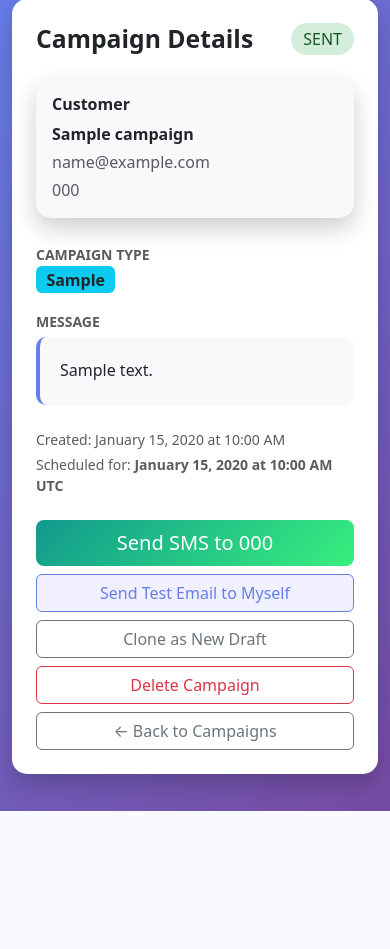
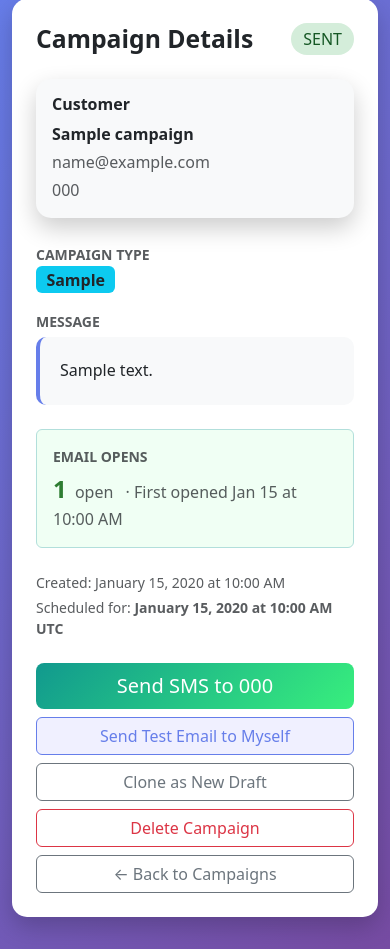
Before and after one commit to VinodVen/growthai, a Flask app: page /campaign/1 in a window 390 px wide. Shown: the part 33-982 px from the top of the page. Before the commit the page ends 844 px from the top, so only its background shows below. Run offline with Flask 3, Linux system fonts and the light colour scheme; the visitor is signed in with stand-in values (Sample User, id 1); tables that the repository leaves empty hold one stand-in row (values such as "Sample post").

Commit message:
Add email open tracking and phone number display
- Track email opens via 1x1 pixel at /track/open/<id>
- Show open count + first-opened time on campaign detail page
- Show open count badge on campaigns list
- Show open count on dashboard recent campaigns
- Show customer phone number on dashboard and campaign cards

Co-Authored-By: Claude Sonnet 4.6 <noreply@anthropic.com>

```diff
--- a/main.py
+++ b/main.py
@@ -140,6 +140,8 @@ class Campaign(db.Model):
     message = db.Column(db.Text, nullable=False)
     status = db.Column(db.String(50), default="draft")
     scheduled_at = db.Column(db.DateTime, nullable=True)
+    open_count = db.Column(db.Integer, default=0)
+    opened_at = db.Column(db.DateTime, nullable=True)
     created_at = db.Column(db.DateTime, default=datetime.utcnow)
 
 class ContactMessage(db.Model):
@@ -160,6 +162,8 @@ with app.app_context():
         "ALTER TABLE businesses ADD COLUMN IF NOT EXISTS website VARCHAR(200)",
         "ALTER TABLE customers ADD COLUMN IF NOT EXISTS unsubscribed BOOLEAN DEFAULT FALSE",
         "ALTER TABLE campaigns ADD COLUMN IF NOT EXISTS scheduled_at TIMESTAMP",
+        "ALTER TABLE campaigns ADD COLUMN IF NOT EXISTS open_count INTEGER DEFAULT 0",
+        "ALTER TABLE campaigns ADD COLUMN IF NOT EXISTS opened_at TIMESTAMP",
     ]
     for sql in migrations:
         try:
@@ -232,7 +236,7 @@ def process_scheduled_campaigns():
     except Exception as e:
         print(f"Scheduler error: {e}")
 
-def build_html_email(business_name, customer_name, message, campaign_type, unsubscribe_url="", business_address="", business_phone="", business_website=""):
+def build_html_email(business_name, customer_name, message, campaign_type, unsubscribe_url="", business_address="", business_phone="", business_website="", tracking_pixel_url=""):
     unsub_html = ""
     if unsubscribe_url:
         unsub_html = f' · <a href="{unsubscribe_url}" style="color:#aaa;font-size:11px;">Unsubscribe</a>'
@@ -287,10 +291,11 @@ def build_html_email(business_name, customer_name, message, campaign_type, unsub
         You received this because you're a valued customer of {business_name}.<br>
         {business_name} · {contact_line}{unsub_html}
     </p>
+    {f'<img src="{tracking_pixel_url}" width="1" height="1" style="display:none;" alt="">' if tracking_pixel_url else ''}
     </body></html>
     """
 
-def send_email(to_email, subject, body, customer_name="", business_name="", campaign_type="promotion", unsubscribe_url="", business_address="", business_phone="", business_website=""):
+def send_email(to_email, subject, body, customer_name="", business_name="", campaign_type="promotion", unsubscribe_url="", business_address="", business_phone="", business_website="", tracking_pixel_url=""):
     try:
         smtp_server = os.getenv("SMTP_SERVER", "smtp.gmail.com")
         smtp_port = int(os.getenv("SMTP_PORT", 587))
@@ -308,7 +313,7 @@ def send_email(to_email, subject, body, customer_name="", business_name="", camp
         if unsubscribe_url:
             msg["List-Unsubscribe"] = f"<{unsubscribe_url}>"
         msg.attach(MIMEText(body, "plain"))
-        html_body = build_html_email(business_name or "Revvio", customer_name or "Valued Customer", body, campaign_type, unsubscribe_url, business_address, business_phone, business_website)
+        html_body = build_html_email(business_name or "Revvio", customer_name or "Valued Customer", body, campaign_type, unsubscribe_url, business_address, business_phone, business_website, tracking_pixel_url)
         msg.attach(MIMEText(html_body, "html"))
 
         with smtplib.SMTP(smtp_server, smtp_port) as server:
@@ -657,6 +662,22 @@ def unsubscribe(token):
         db.session.commit()
     return render_template("unsubscribed.html")
 
+@app.route("/track/open/<int:campaign_id>")
+def track_open(campaign_id):
+    campaign = Campaign.query.get(campaign_id)
+    if campaign:
+        campaign.open_count = (campaign.open_count or 0) + 1
+        if not campaign.opened_at:
+            campaign.opened_at = datetime.utcnow()
+        try:
+            db.session.commit()
+        except:
+            db.session.rollback()
+    # Return a 1x1 transparent GIF
+    pixel = b'\x47\x49\x46\x38\x39\x61\x01\x00\x01\x00\x80\x00\x00\xff\xff\xff\x00\x00\x00\x21\xf9\x04\x00\x00\x00\x00\x00\x2c\x00\x00\x00\x00\x01\x00\x01\x00\x00\x02\x02\x44\x01\x00\x3b'
+    from flask import Response
+    return Response(pixel, mimetype="image/gif", headers={"Cache-Control": "no-store, no-cache, must-revalidate"})
+
 @app.route("/send-campaign/<int:campaign_id>", methods=["POST"])
 def send_campaign(campaign_id):
     b = current_business()
@@ -676,6 +697,7 @@ def send_campaign(campaign_id):
         return redirect(f"/campaign/{campaign.id}")
     token = get_unsubscribe_token(campaign.id)
     unsub_url = url_for("unsubscribe", token=token, _external=True)
+    pixel_url = url_for("track_open", campaign_id=campaign.id, _external=True)
     subject = f"Special Offer from {b.business_name}"
     success = send_email(
         campaign.customer_email, subject, campaign.message,
@@ -684,8 +706,9 @@ def send_campaign(campaign_id):
         campaign_type=campaign.campaign_type,
         unsubscribe_url=unsub_url,
         business_address=b.address or "",
-                business_phone=b.phone or "",
-                business_website=b.website or ""
+        business_phone=b.phone or "",
+        business_website=b.website or "",
+        tracking_pixel_url=pixel_url
     )
     if success:
         campaign.status = "sent"
@@ -773,8 +796,9 @@ def bulk_send():
                 db.session.flush()
                 token = get_unsubscribe_token(campaign.id)
                 unsub_url = url_for("unsubscribe", token=token, _external=True)
+                pixel_url = url_for("track_open", campaign_id=campaign.id, _external=True)
                 subject = f"Special Offer from {b.business_name}"
-                if send_email(customer.email, subject, msg, customer_name=customer.first_name, business_name=b.business_name, campaign_type=campaign_type, unsubscribe_url=unsub_url, business_address=b.address or "", business_phone=b.phone or "", business_website=b.website or ""):
+                if send_email(customer.email, subject, msg, customer_name=customer.first_name, business_name=b.business_name, campaign_type=campaign_type, unsubscribe_url=unsub_url, business_address=b.address or "", business_phone=b.phone or "", business_website=b.website or "", tracking_pixel_url=pixel_url):
                     campaign.status = "sent"
                     sent_count += 1
         db.session.commit()
--- a/templates/dashboard.html
+++ b/templates/dashboard.html
@@ -203,12 +203,16 @@
                         <td>
                             <strong>{{ campaign.customer_name }}</strong><br>
                             <small class="text-muted">{{ campaign.customer_email }}</small>
+                            {% if campaign.customer_phone %}<br><small class="text-muted">{{ campaign.customer_phone }}</small>{% endif %}
                         </td>
                         <td><span class="badge bg-info text-dark">{{ campaign_types.get(campaign.campaign_type, campaign.campaign_type) }}</span></td>
                         <td>
                             <span class="badge bg-{{ 'success' if campaign.status == 'sent' else 'warning text-dark' }}">
                                 {{ campaign.status.upper() }}
                             </span>
+                            {% if campaign.status == 'sent' and campaign.open_count and campaign.open_count > 0 %}
+                            <br><small class="text-success">👁 {{ campaign.open_count }}</small>
+                            {% endif %}
                         </td>
                         <td><small>{{ campaign.created_at.strftime('%b %d') }}</small></td>
                         <td><a href="/campaign/{{ campaign.id }}" class="btn btn-sm btn-outline-primary">View</a></td>
--- a/templates/view_campaign.html
+++ b/templates/view_campaign.html
@@ -63,6 +63,22 @@
                     <small class="text-muted fw-bold">MESSAGE</small>
                     <div class="message-box mt-1">{{ campaign.message }}</div>
                 </div>
+
+                <!-- Open Tracking -->
+                {% if campaign.status == 'sent' %}
+                <div class="mb-4 p-3 rounded" style="background:#f0fff4; border:1px solid #b2dfdb;">
+                    <small class="text-muted fw-bold d-block mb-1">EMAIL OPENS</small>
+                    {% if campaign.open_count and campaign.open_count > 0 %}
+                        <span style="font-size:1.5rem; font-weight:bold; color:#2e7d32;">{{ campaign.open_count }}</span>
+                        <span class="text-muted ms-1">open{{ 's' if campaign.open_count != 1 else '' }}</span>
+                        {% if campaign.opened_at %}
+                        <span class="text-muted ms-2">· First opened {{ campaign.opened_at.strftime('%b %d at %I:%M %p') }}</span>
+                        {% endif %}
+                    {% else %}
+                        <span class="text-muted">Not opened yet</span>
+                    {% endif %}
+                </div>
+                {% endif %}
 
                 <!-- Date -->
                 <p class="text-muted small mb-1">Created: {{ campaign.created_at.strftime('%B %d, %Y at %I:%M %p') }}</p>
```
Also changed, not shown: templates/campaigns.html (+8 -1 lines).
